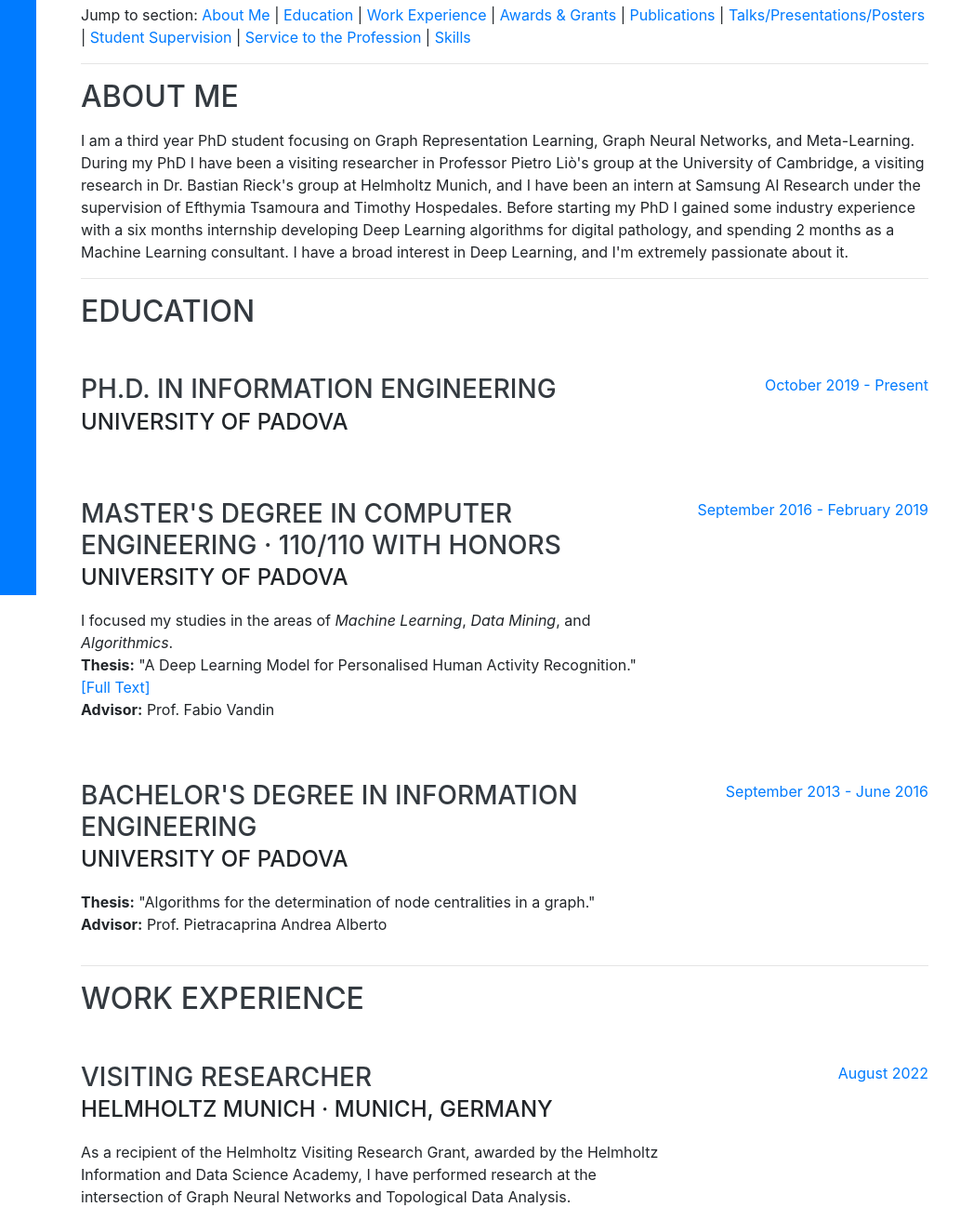
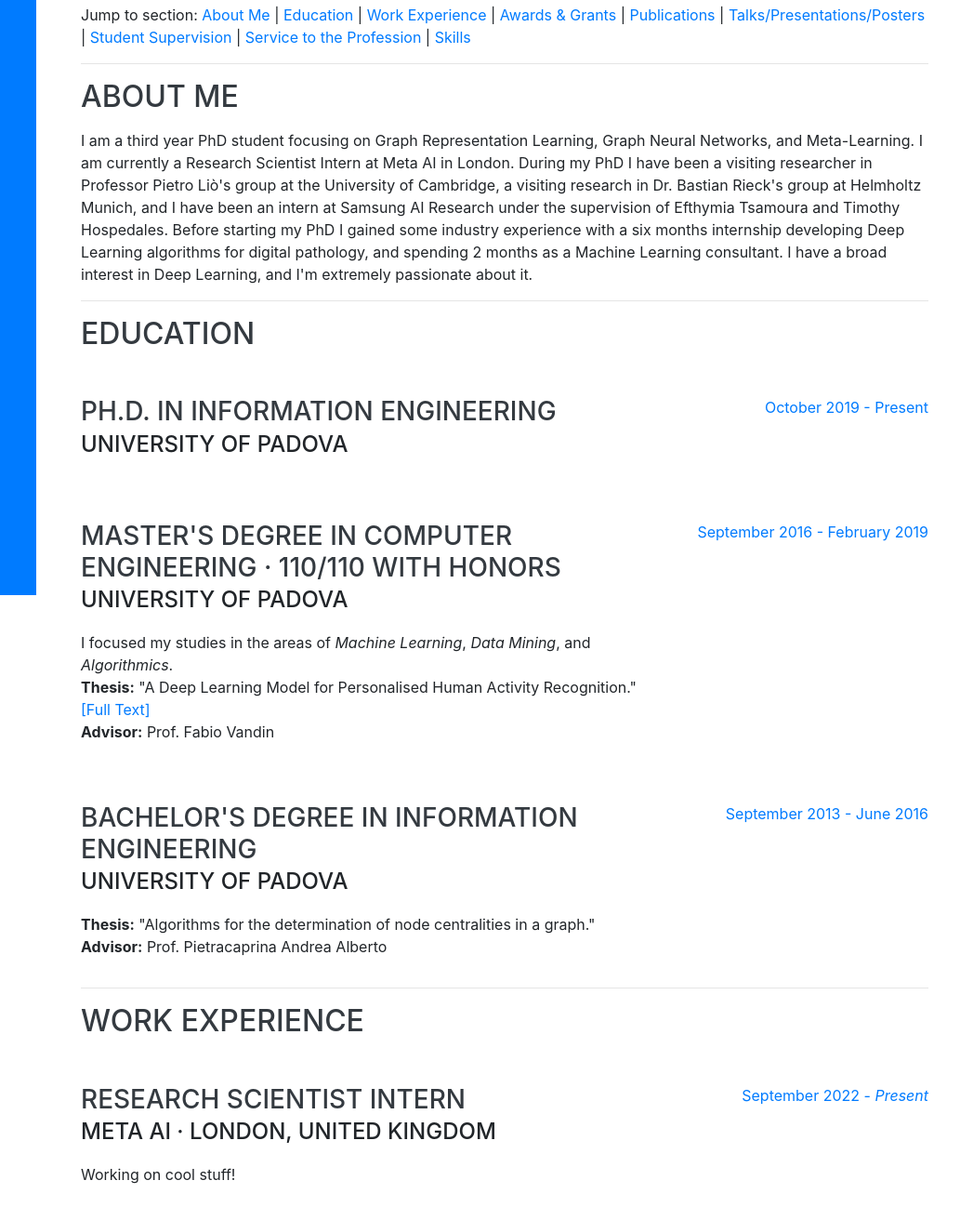
Before and after one commit to DavideBuffelli/davidebuffelli.github.io, a website with bundled scripts: page cv.html in a window 1280 px wide. Shown: the part 160-1458 px from the top of the page at 93% size, 233-1280 px from the left. Built offline with nearby package versions, Linux system fonts and the light colour scheme; a web font is replaced by a local one.

Commit message:
added Meta Internship

```diff
--- a/cv.html
+++ b/cv.html
@@ -90,7 +90,7 @@
         <h2 class="mb-3" id="aboutme">About Me</h2>
         <div class="resume-content">
             <div>I am a third year PhD student focusing on Graph Representation Learning, Graph Neural Networks, and Meta-Learning.
-                During my PhD I have been a visiting researcher in Professor Pietro Li&ograve;'s group at the University of Cambridge, a visiting research in Dr. Bastian Rieck's group at Helmholtz Munich, and I have been an intern at Samsung AI Research under the supervision of Efthymia Tsamoura and Timothy Hospedales. Before starting my PhD I gained some industry experience with a six months internship developing Deep Learning algorithms for digital pathology, and spending 2 months as a Machine Learning consultant.
+                I am currently a Research Scientist Intern at Meta AI in London. During my PhD I have been a visiting researcher in Professor Pietro Li&ograve;'s group at the University of Cambridge, a visiting research in Dr. Bastian Rieck's group at Helmholtz Munich, and I have been an intern at Samsung AI Research under the supervision of Efthymia Tsamoura and Timothy Hospedales. Before starting my PhD I gained some industry experience with a six months internship developing Deep Learning algorithms for digital pathology, and spending 2 months as a Machine Learning consultant.
                 I have a broad interest in Deep Learning, and I'm extremely passionate about it.
             </div>
         </div>
@@ -135,6 +135,17 @@
         <hr/>
 
         <h2 class="mb-5" id="workexp">Work Experience</h2>
+
+        <div class="resume-item d-flex flex-column flex-md-row justify-content-between mb-5">
+          <div class="resume-content">
+            <h3 class="mb-0">Research Scientist Intern</h3>
+            <div class="subheading mb-3">Meta AI · London, United Kingdom</div>
+            <p>Working on cool stuff!</p>
+          </div>
+          <div class="resume-date text-md-right">
+              <span class="text-primary">September 2022 - <em>Present</em></span>
+          </div>
+        </div>
 
         <div class="resume-item d-flex flex-column flex-md-row justify-content-between mb-5">
           <div class="resume-content">
```
Also changed, not shown: all_news.html (+5 -0 lines), index.html (+8 -7 lines), 2 other files.
